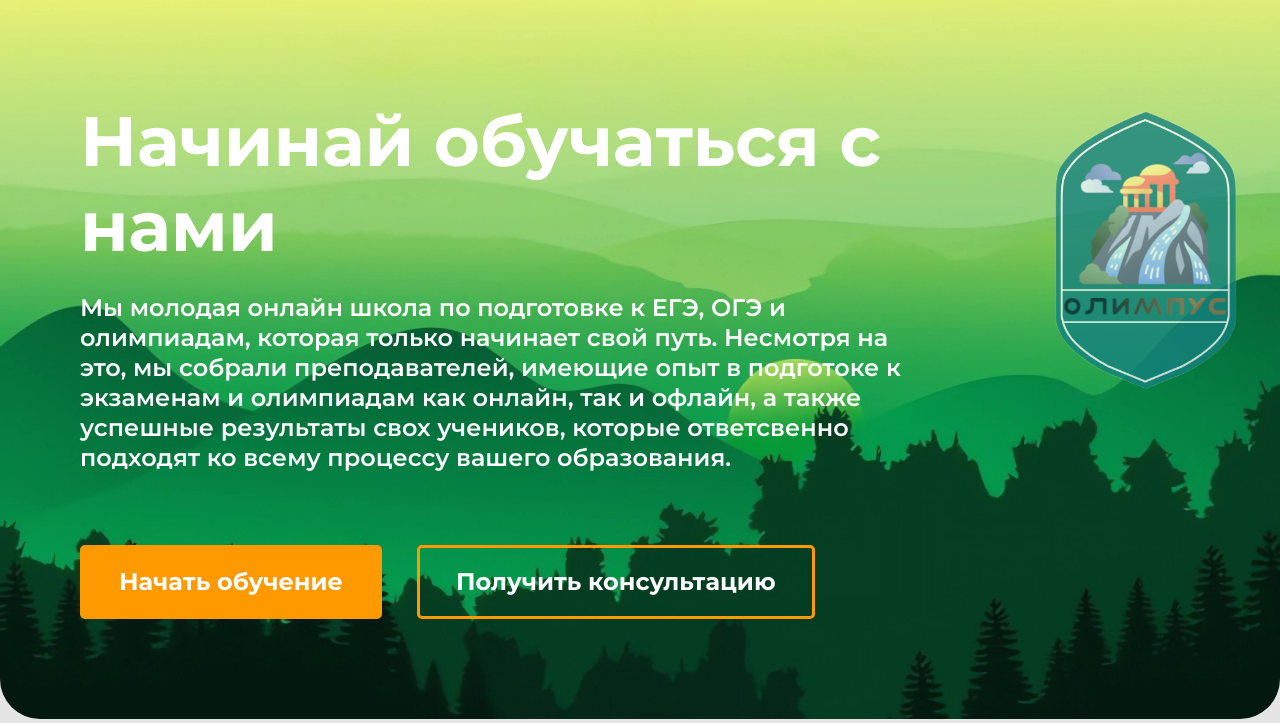
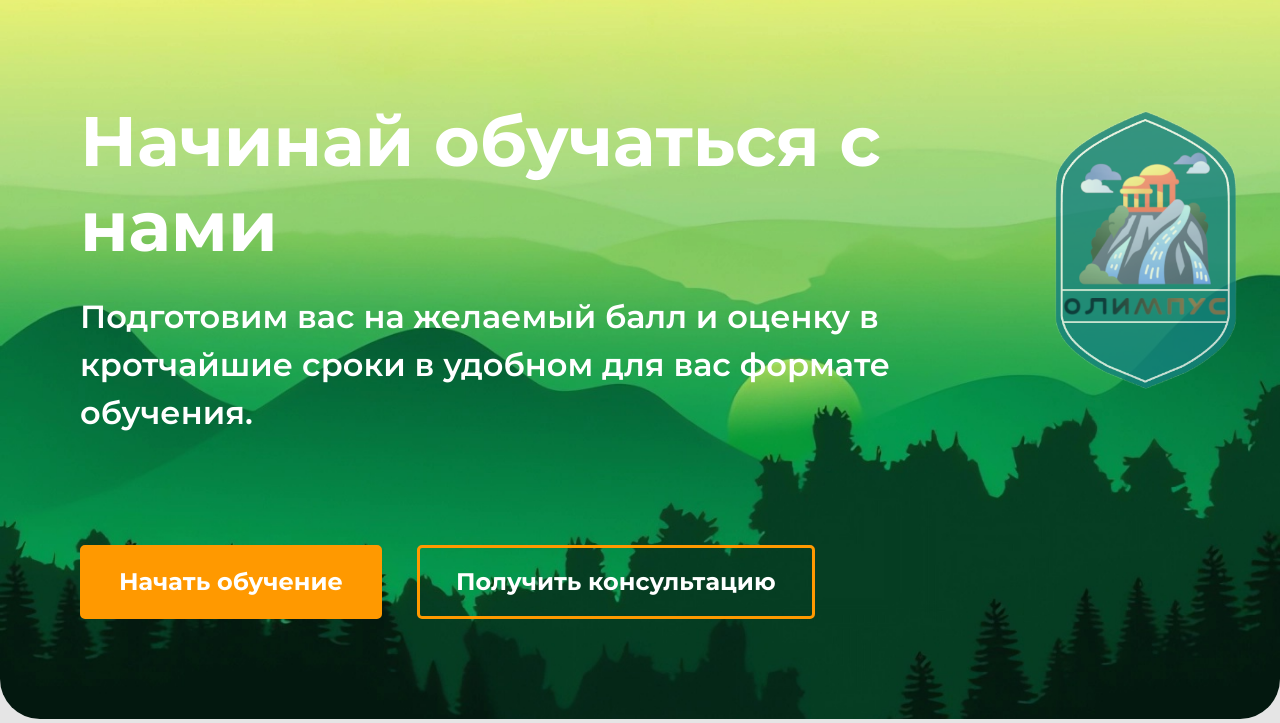
Before and after one commit to minor-57/scool, a PHP site: page / in a window 1280 px wide. Shown: the part 101-824 px from the top of the page. Run offline with PHP 8.4, Linux system fonts and the light colour scheme.

Commit message:
head changed

```diff
--- a/css/style.css
+++ b/css/style.css
@@ -1013,8 +1013,8 @@ img{
 }
 
 .hero__description{
-    font-size: 1.5rem;
-    line-height: 1.25;
+    font-size: 2rem;
+    line-height: 1.5;
     font-weight: 600;
 }
 
--- a/index.html
+++ b/index.html
@@ -4,9 +4,11 @@
 <head>
     <meta charset="UTF-8">
     <meta name="viewport" content="width=device-width, initial-scale=1.0">
+    <meta name="description" content="Подготовка к ЕГЭ, ОГЭ и Олимпиадам. Онлайн курсы и индивидуальные занятия.">
     <link rel="stylesheet" href="css/normalize.css">
     <link rel="stylesheet" href="css/style.css">
-    <title>unknown</title>
+    <link rel="icon" type="image/png" href="./img/main-icon.png">
+    <title>Olimpus - школа репетиторов</title>
 </head>
 
 <body>
@@ -262,10 +264,7 @@
                 <div class="_container hero__container">
                     <div class="hero__text">
                         <h2 class="hero__heading">Начинай обучаться с нами</h2>
-                        <p class="hero__description">Мы молодая онлайн школа по подготовке к ЕГЭ, ОГЭ и олимпиадам,
-                            которая только начинает свой путь. Несмотря на это, мы собрали преподавателей, имеющие опыт
-                            в подготоке к экзаменам и олимпиадам как онлайн, так и офлайн, а также успешные результаты
-                            свох учеников, которые ответсвенно подходят ко всему процессу вашего образования.</p>
+                        <p class="hero__description">Подготовим вас на желаемый балл и оценку в кротчайшие сроки в удобном для вас формате обучения.</p>
                     </div>
                     <div class="hero__buttons">
                         <a href="" class="hero__start btn btn-bright">Начать обучение</a>
```
Also changed, not shown: img/main-icon.png (added).
